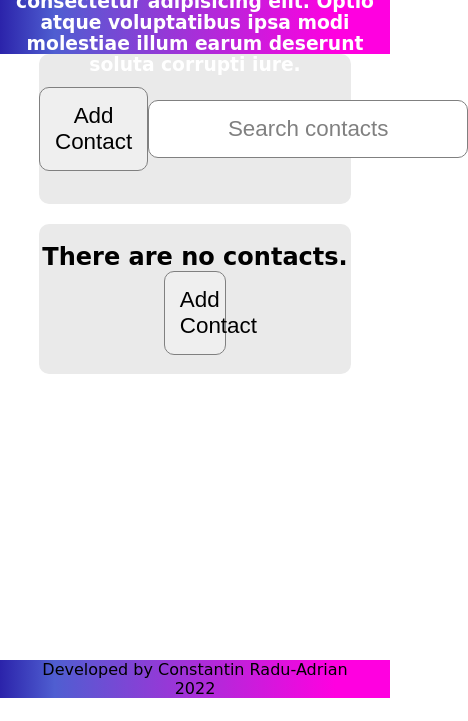
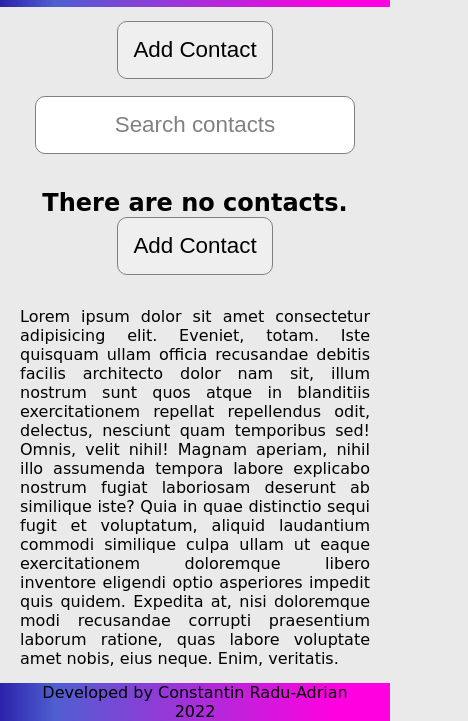
Before and after one commit to radu-constantin/contact-manager, a plain HTML site: page index.html in a window 390 px wide. Shown: the part 146-867 px from the top of the page, 468 px wide, since content can reach past the window. Before the commit the page ends 844 px from the top, so only its background shows below. Drawn offline with Linux system fonts and the light colour scheme; a web font is replaced by a local one.

Commit message:
Started with mobile first design

```diff
--- a/index.html
+++ b/index.html
@@ -31,14 +31,17 @@
             <h3>Lorem, ipsum dolor sit amet consectetur adipisicing elit. Optio atque voluptatibus ipsa modi molestiae illum earum deserunt soluta corrupti iure.</h3>
         </header>
         <main>
-            <div class="container top-section">
+            <section class="container top-section">
                 <button>Add Contact</button>
                 <input type="text" value="Search contacts">
-            </div>
-            <div class="container mid-section">
+            </section>
+            <section class="container mid-section">
                 <h2>There are no contacts.</h3>
                 <button>Add Contact</button>
-            </div>
+                </section>
+            <section class="container lower-section">
+                <p>Lorem ipsum dolor sit amet consectetur adipisicing elit. Eveniet, totam. Iste quisquam ullam officia recusandae debitis facilis architecto dolor nam sit, illum nostrum sunt quos atque in blanditiis exercitationem repellat repellendus odit, delectus, nesciunt quam temporibus sed! Omnis, velit nihil! Magnam aperiam, nihil illo assumenda tempora labore explicabo nostrum fugiat laboriosam deserunt ab similique iste? Quia in quae distinctio sequi fugit et voluptatum, aliquid laudantium commodi similique culpa ullam ut eaque exercitationem doloremque libero inventore eligendi optio asperiores impedit quis quidem. Expedita at, nisi doloremque modi recusandae corrupti praesentium laborum ratione, quas labore voluptate amet nobis, eius neque. Enim, veritatis.</p>
+            </section>
         </main>
         <footer>
             <p>Developed by Constantin Radu-Adrian</p>
--- a/stylesheets/style.css
+++ b/stylesheets/style.css
@@ -6,32 +6,37 @@
 html {
     font-size: 16px;
     font-family: 'Koulen', cursive;
+    box-sizing: border-box;
 }
 
 header {
-    height: 200px;
     text-align: center;
     color: white;
     background: rgb(43,35,170);
     background: linear-gradient(90deg, rgba(43,35,170,1) 0%, rgba(79,94,209,1) 14%, rgba(255,0,224,1) 86%);
 }
 
-header .title {
-    padding: 20px;
+body {
+    display: flex;
+    flex-direction: column;
+    background-color: #eaeaea;
 }
 
-main {
-    height: 300px;
-    box-sizing: border-box;
+header h3 {
+    margin: 0 10px 10px 10px;
+    /* padding: 50px; */
+}
+
+input, button {
+    border-radius: 10px;
 }
 
 .container {
-    background-color: #eaeaea;
-    width: 80%;
+    width: 100%;
     margin: 0 auto;
-    border-radius: 10px;
-    height: 150px;
+    min-height: 150px;
     display: flex;
+    flex-direction: column;
 }
 
 .top-section {
@@ -39,12 +44,17 @@ main {
     justify-content:space-around;
 }
 
+.mid-section {
+    width: 100%;
+    margin: 0;
+}
+
 .top-section button, .top-section input {
     padding: 15px;
-    border-radius: 10px;
     border: 1px solid grey;
     font-size: 1.4em;
     display: inline-block;
+    margin-top: 10px;
 }
 
 .top-section input {
@@ -53,7 +63,6 @@ main {
 }
 
 .mid-section {
-    margin-top: 20px;
     justify-content: center;
     align-items: center;
     flex-direction: column;
@@ -61,17 +70,34 @@ main {
 
 .mid-section button {
     padding: 15px;
-    border-radius: 10px;
     border: 1px solid grey;
     font-size: 1.4em;
-    width: 20%;
+    width: 40%;k
+}
+
+.lower-section p {
+    text-align: justify;
+    padding: 0 20px 0 20px;
 }
 
 footer {
     text-align: center;
-    position: absolute;
-    bottom: 0;
     width: 100%;
+    margin-top: 15px;
     background: rgb(43,35,170);
     background: linear-gradient(90deg, rgba(43,35,170,1) 0%, rgba(79,94,209,1) 14%, rgba(255,0,224,1) 86%);
 }
+
+@media screen and (min-width: 481px) {
+    .container {
+        width: 80%;
+    }
+
+    .lower-section p {
+        padding: 0 20px 0 20px;
+    }
+
+    .mid-section {
+        margin-top: 0;
+    }
+}
```
